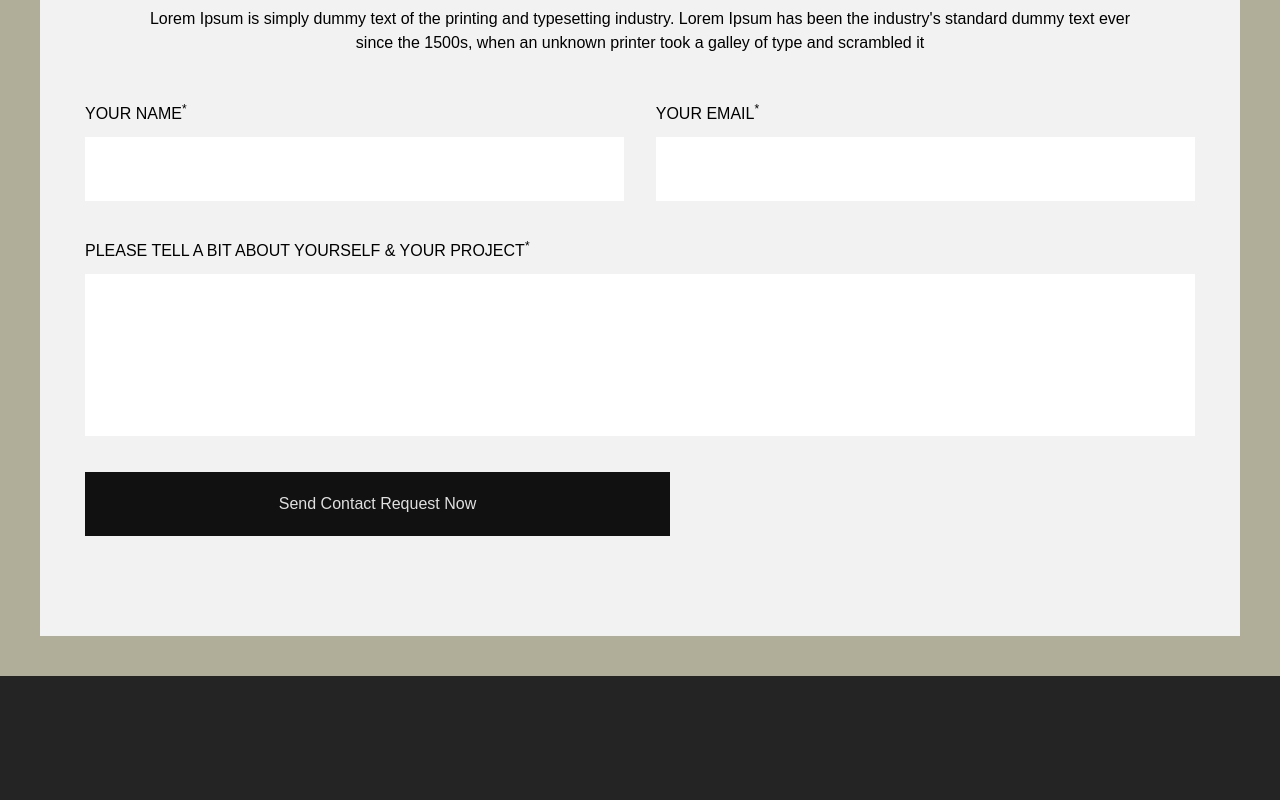
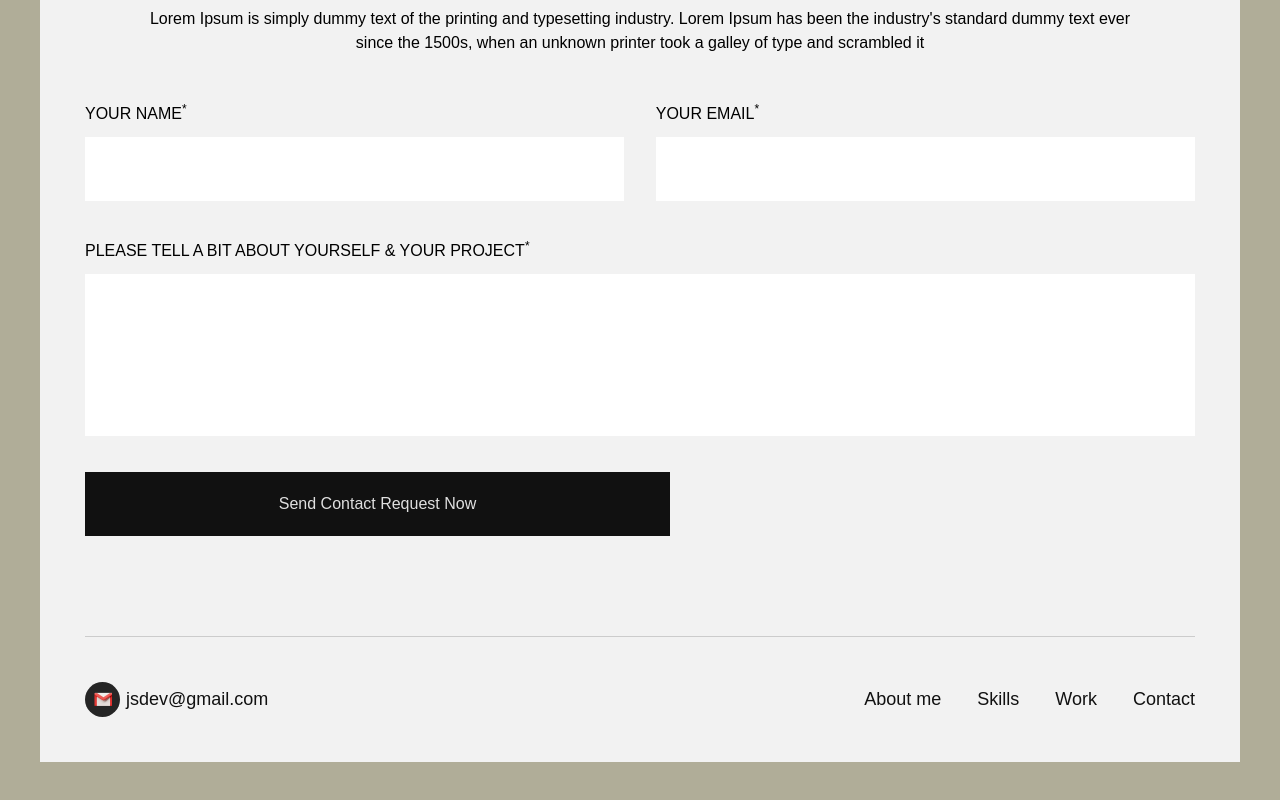
Before and after one commit to treyrader11/Portfolio_2024, a Next.js app: page / in a window 1280 px wide. Shown: the part 5940-6740 px from the top of the page. Before the commit the page ends 6616 px from the top, so only its background shows below. Built offline with nearby package versions, Linux system fonts and the light colour scheme.

Commit message:
feature: added footer section to home page

```diff
--- /dev/null
+++ b/src/components/Footer/index.tsx
@@ -0,0 +1,46 @@
+import gmailIcon from "/public/email-icon.png";
+import MaxWidthWrapper from "../common/MaxWidthWrapper";
+import { scrollTo } from "@/lib/utils";
+
+export default function Footer() {
+  return (
+    <div className="bg-[#F2F2F2]">
+      <MaxWidthWrapper>
+        <div className="flex flex-col md:flex-row items-center justify-between gap-5 2xl:mt-[63px] relative text-[#111111] border-t border-[#CCCCCC] py-10">
+          <div className="flex items-center gap-[6px]">
+            <div className="w-[35px] h-[35px] rounded-full bg-[#252525] flex justify-center items-center">
+              <img src={gmailIcon.src} alt="" className="w-[18px]" />
+            </div>
+            <div>jsdev@gmail.com</div>
+          </div>
+          <ul className="flex 2xl:text-[20px] gap-5 md:gap-8">
+            <li
+              className="cursor-pointer transition active:scale-90"
+              onClick={() => scrollTo("about")}
+            >
+              About me
+            </li>
+            <li
+              className="cursor-pointer transition active:scale-90"
+              onClick={() => scrollTo("skills")}
+            >
+              Skills
+            </li>
+            <li
+              className="cursor-pointer transition active:scale-90"
+              onClick={() => scrollTo("work")}
+            >
+              Work
+            </li>
+            <li
+              className="cursor-pointer transition active:scale-90"
+              onClick={() => scrollTo("contact")}
+            >
+              Contact
+            </li>
+          </ul>
+        </div>
+      </MaxWidthWrapper>
+    </div>
+  );
+}
--- a/src/components/Testimonials/index.tsx
+++ b/src/components/Testimonials/index.tsx
@@ -6,7 +6,6 @@ import pe2 from "/public/sec-4-p-e-2.png";
 
 import "react-responsive-carousel/lib/styles/carousel.min.css";
 import { Carousel } from "react-responsive-carousel";
-// import "./slider.css";
 import Div from "../common/Div";
 import MaxWidthWrapper from "../common/MaxWidthWrapper";
 
--- a/src/pages/index.tsx
+++ b/src/pages/index.tsx
@@ -7,6 +7,7 @@ import About from "@/components/About";
 import Skills from "@/components/Skills";
 import Testimonials from "@/components/Testimonials";
 import Contact from "@/components/Contact";
+import Footer from "@/components/Footer";
 
 const inter = Inter({ subsets: ["latin"] });
 
@@ -25,6 +26,7 @@ export default function Home() {
         <Skills />
         <Testimonials />
         <Contact />
+        <Footer />
       </Curve>
     </>
   );
```
